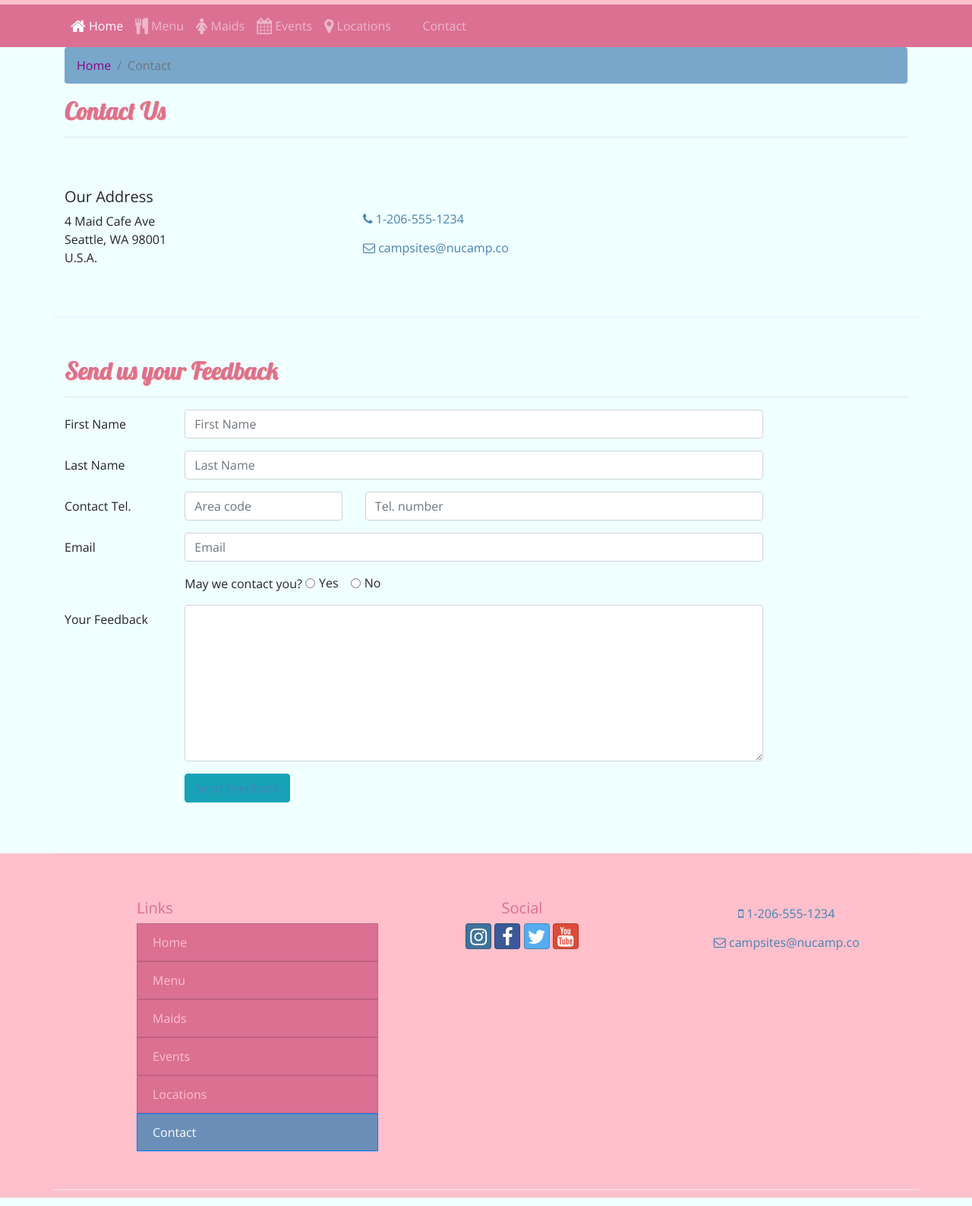
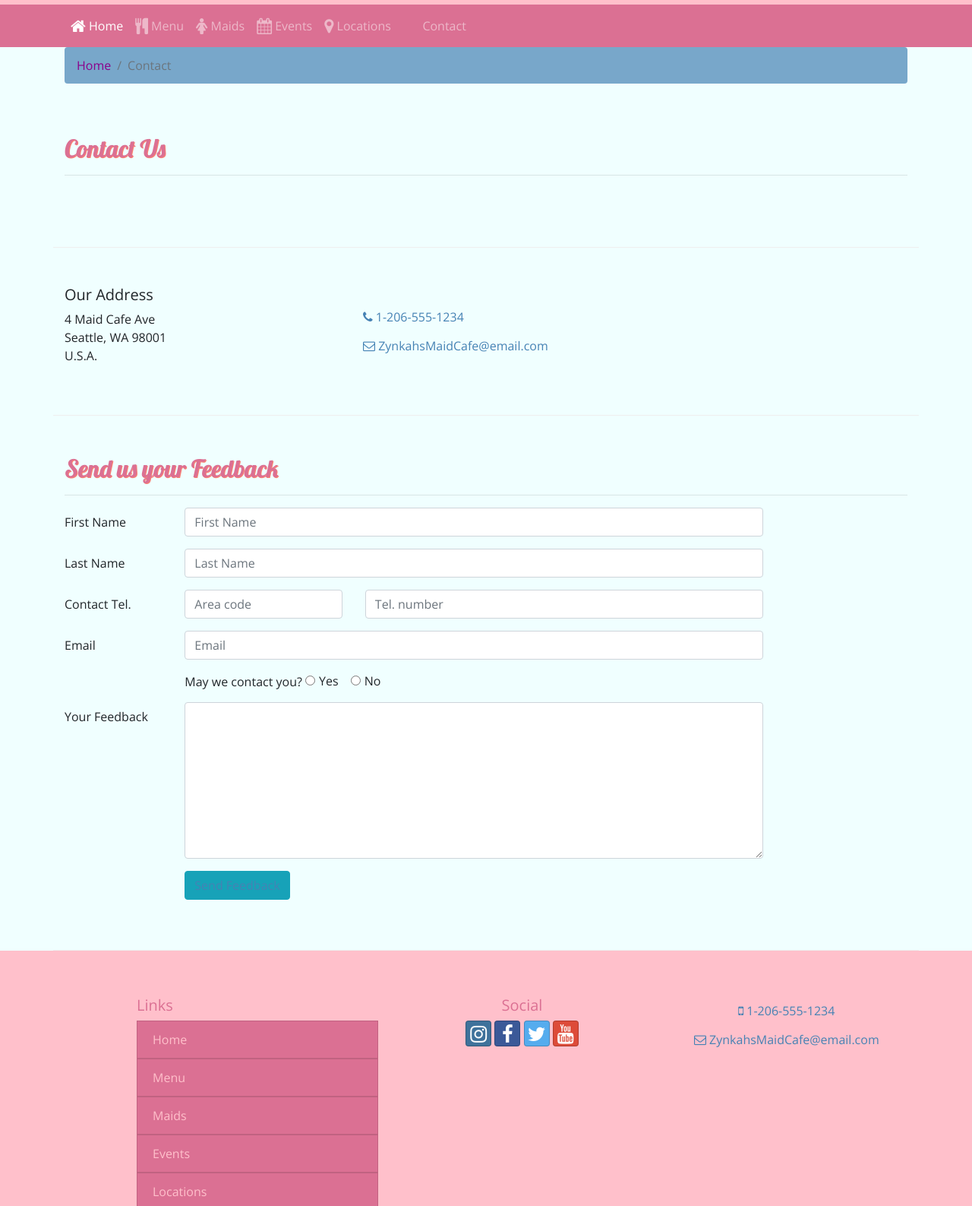
Before and after one commit to Zynkah/Bootstrap_Maid_Cafe, a website: page contactus.html in a window 1280 px wide. Shown: the part 340-1927 px from the top of the page at 76% size. Drawn offline with nearby package versions, Linux system fonts and the light colour scheme.

Commit message:
updated contact info

```diff
--- a/contactus.html
+++ b/contactus.html
@@ -55,19 +55,17 @@
             </div>
         </div>
     </nav>
-
     <div class="container">
-        <ol class="breadcrumb">
-            <li class="breadcrumb-item"><a href="index.html">Home</a></li>
-            <li class="breadcrumb-item active">Contact</li>
-        </ol>
-        <div class="row">
+                        <ol class="breadcrumb">
+                    <li class="breadcrumb-item"><a href="index.html">Home</a></li>
+                    <li class="breadcrumb-item active">Contact</li>
+                </ol>
+        <div class="row row-content">
             <div class="col">
                 <h2>Contact Us</h2>
                 <hr />
             </div>
         </div>
-
         <div class="row row-content align-items-center">
             <div class="col-sm-4">
                 <h5>Our Address</h5>
@@ -79,7 +77,7 @@
             </div>
             <div class="col">
                     <a role="button" id="tel" class="btn btn-link" href="tel:+12065551234"><i class="fa fa-phone"></i> 1-206-555-1234</a><br />
-                    <a role="button" id="email" class="btn btn-link" href="mailto:campsites@nucamp.co"><i class="fa fa-envelope-o"></i> campsites@nucamp.co</a>
+                    <a role="button" id="email" class="btn btn-link" href="mailto:ZynkahsMaidCafe@email.com"><i class="fa fa-envelope-o"></i> ZynkahsMaidCafe@email.com</a>
             </div>
         </div>
 
@@ -173,7 +171,7 @@
 
                 <div class="col text-center">
                     <a role="button" class="btn btn-link" href="tel:+12065551234"><i class="fa fa-mobile"></i> 1-206-555-1234</a><br />
-                    <a role="button" class="btn btn-link" href="mailto:campsites@nucamp.co"><i class="fa fa-envelope-o"></i> campsites@nucamp.co</a>
+                    <a role="button" class="btn btn-link" href="mailto:ZynkahsMaidCafe@email.com"><i class="fa fa-envelope-o"></i> ZynkahsMaidCafe@email.com</a>
                 </div>
             </div>
         </div>
```
Also changed, not shown: events.html (+1 -1 lines), index.html (+1 -13 lines), locations.html (+1 -1 lines), maids.html (+2 -2 lines), menu.html (+1 -1 lines).
